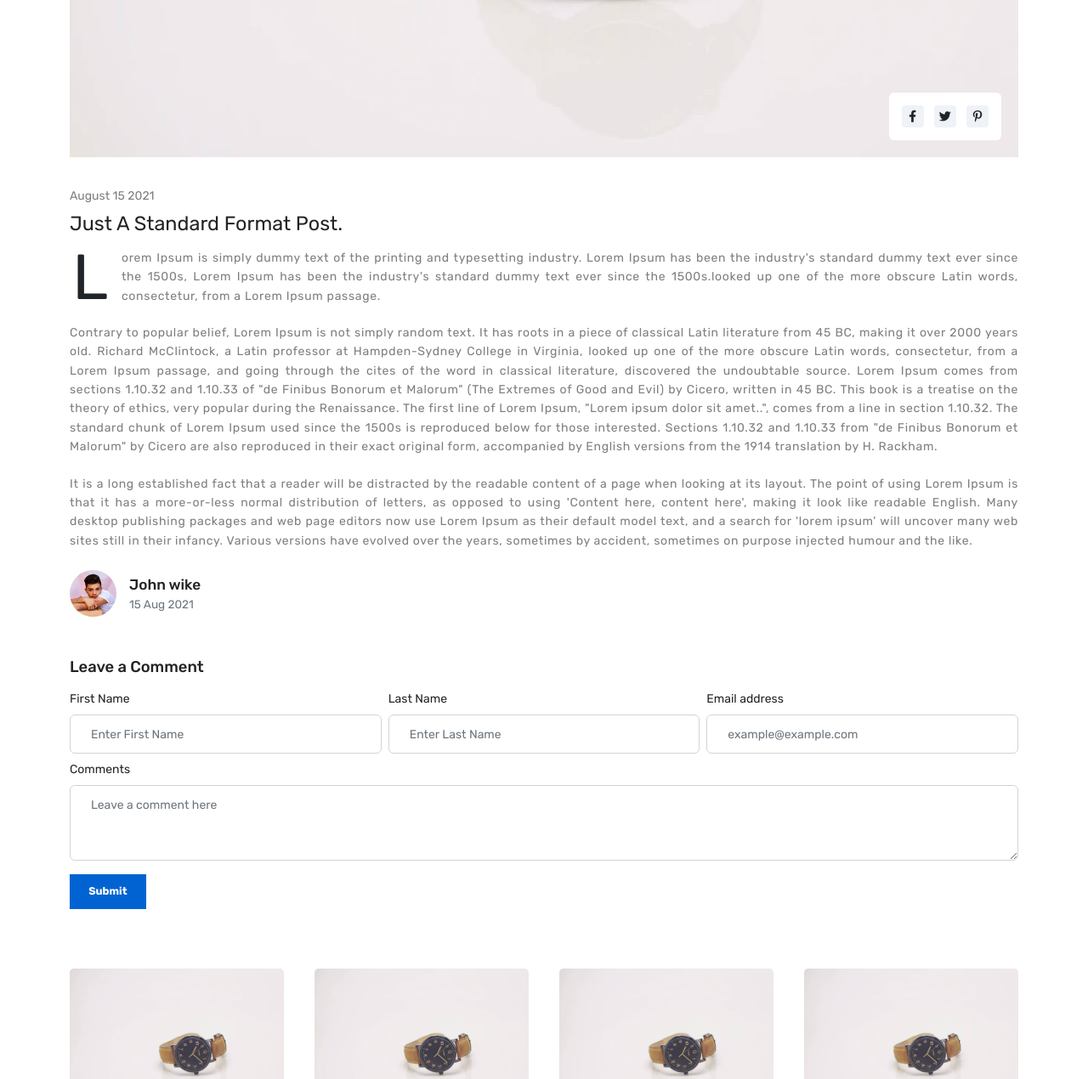
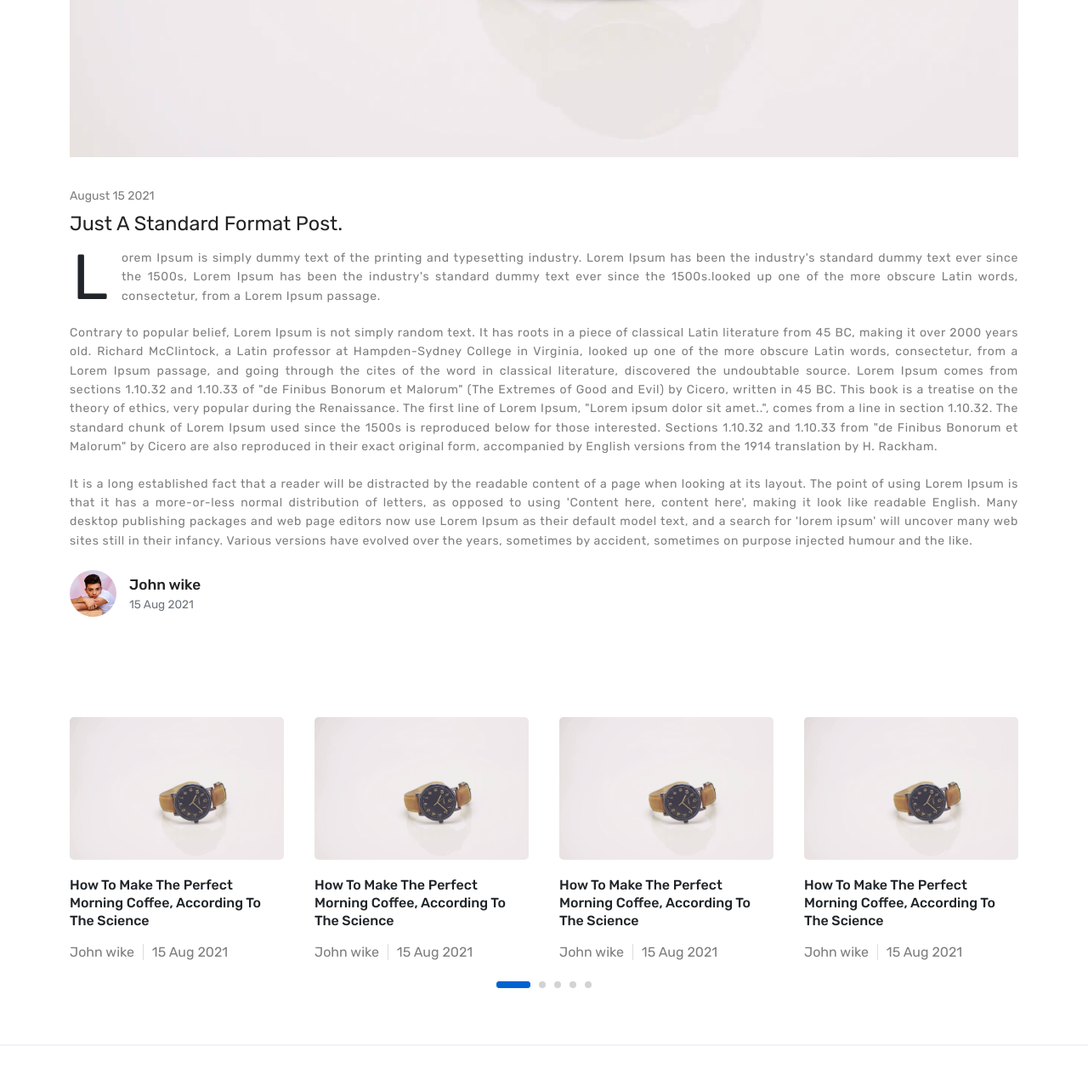
Before and after one commit to kamilquliyev98/MarketoWatchStore, a plain HTML site: page blog-details.html in a window 1280 px wide. Shown: the part 985-2255 px from the top of the page at 85% size. Drawn offline with nearby package versions, Linux system fonts and the light colour scheme.

```diff
--- a/blog-details.html
+++ b/blog-details.html
@@ -720,27 +720,6 @@
                             <div class="blog-details">
                                 <div class="blog-image-box">
                                     <img src="assets/images/blog/1.jpg" alt="" class="card-img-top">
-                                    <div class="blog-title">
-                                        <div>
-                                            <div class="social-media media-center">
-                                                <a href="https://www.facebook.com/" target="new">
-                                                    <div class="social-icon-box social-color">
-                                                        <i class="fab fa-facebook-f"></i>
-                                                    </div>
-                                                </a>
-                                                <a href="https://twitter.com/" target="new">
-                                                    <div class="social-icon-box social-color">
-                                                        <i class="fab fa-twitter"></i>
-                                                    </div>
-                                                </a>
-                                                <a href="https://in.pinterest.com/" target="new">
-                                                    <div class="social-icon-box social-color">
-                                                        <i class="fab fa-pinterest-p"></i>
-                                                    </div>
-                                                </a>
-                                            </div>
-                                        </div>
-                                    </div>
                                 </div>
 
                                 <div class="blog-detail-contain">
@@ -791,39 +770,6 @@
                                 </div>
                             </div>
 
-                            <div class="row g-2">
-                                <div class="col-12">
-                                    <div class="minus-spacing mb-2">
-                                        <h3>Leave a Comment</h3>
-                                    </div>
-                                </div>
-                                <div class="col-lg-4">
-                                    <label for="fname" class="form-label">First Name</label>
-                                    <input type="text" class="form-control" id="fname" placeholder="Enter First Name"
-                                        required>
-                                </div>
-                                <div class="col-lg-4">
-                                    <label for="lname" class="form-label">Last Name</label>
-                                    <input type="text" class="form-control" id="lname" placeholder="Enter Last Name"
-                                        required>
-                                </div>
-
-                                <div class="col-lg-4">
-                                    <label for="email" class="form-label">Email address</label>
-                                    <input type="email" class="form-control" id="email"
-                                        placeholder="example@example.com" required>
-                                </div>
-
-                                <div class="col-12">
-                                    <label for="textarea" class="form-label">Comments</label>
-                                    <textarea rows="3" class="form-control" id="textarea"
-                                        placeholder="Leave a comment here" required></textarea>
-                                </div>
-
-                                <div class="col-12">
-                                    <button type="submit" class="btn btn-solid-default btn-spacing mt-2">Submit</button>
-                                </div>
-                            </div>
                         </div>
                     </div>
                 </div>
```
Also changed, not shown: profile.html (+25 -0 lines).
